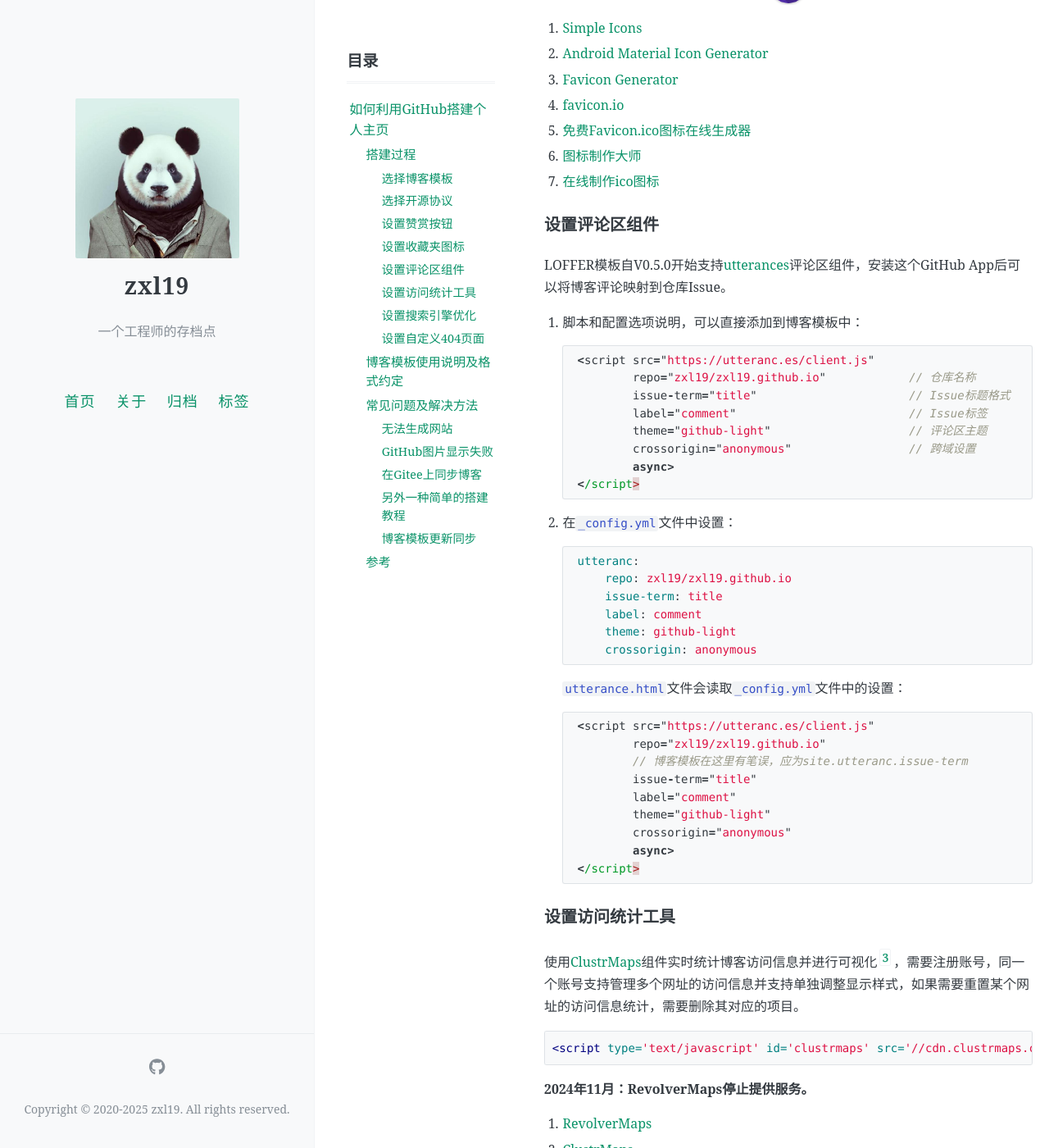
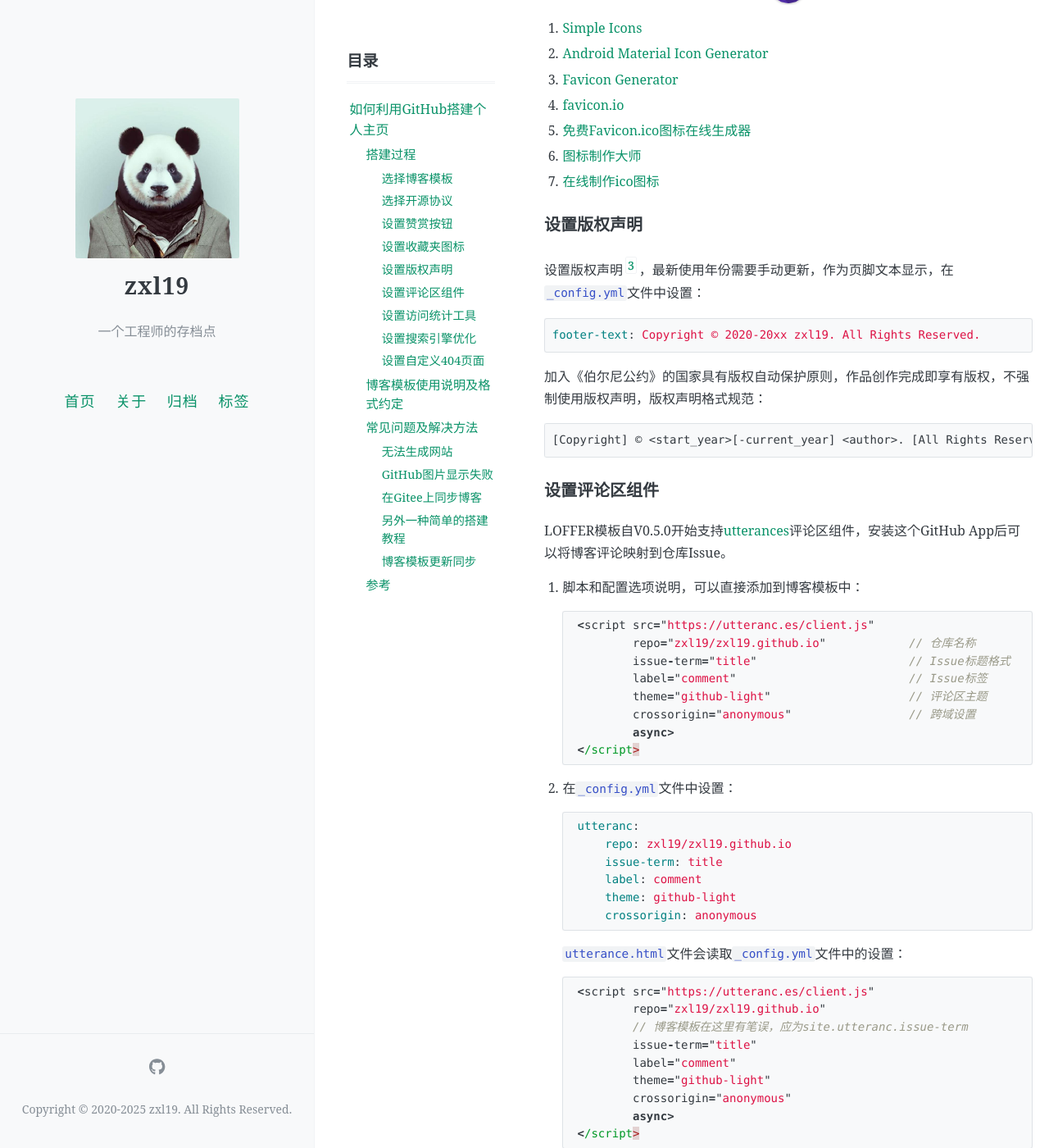
Before and after one commit to zxl19/zxl19.github.io, a Jekyll site: the page built from _posts/2020-05-05-blog-setup.md, in a window 1280 px wide and 1400 px high, scrolled down 1680 px. Shown: the whole window at 82% size. Built offline with Jekyll 4.4.1, drawn with Linux system fonts in a browser that asks for light colours; comment, search, counter and statistics services are not loaded; some of the changed text lies outside the part shown.

Commit message:
Update Posts modified:   _config.yml modified:   _posts/2020-05-05-blog-setup.md modified:   _posts/2021-05-25-slam-tool.md modified:   _posts/2023-03-25-math-material.md

````diff
--- a/_config.yml
+++ b/_config.yml
@@ -66,7 +66,7 @@ footer-links:
   youtube: # channel/<your_long_string> or user/<user-name>
 
 # 站点页脚的文字
-footer-text: Copyright © 2020-2025 zxl19. All rights reserved.
+footer-text: Copyright © 2020-2025 zxl19. All Rights Reserved.
 
 #
 # 评论，注意，请不要同时添加多种不同的评论区
--- a/_posts/2020-05-05-blog-setup.md
+++ b/_posts/2020-05-05-blog-setup.md
@@ -66,6 +66,22 @@ pinned: false
 6. [图标制作大师](https://geticon.cn)
 7. [在线制作ico图标](https://www.bitbug.net)
 
+### 设置版权声明
+
+设置版权声明[^3]，最新使用年份需要手动更新，作为页脚文本显示，在`_config.yml`文件中设置：
+
+```yaml
+footer-text: Copyright © 2020-20xx zxl19. All Rights Reserved.
+```
+
+[^3]: 以我的版权声明为例。
+
+加入《伯尔尼公约》的国家具有版权自动保护原则，作品创作完成即享有版权，不强制使用版权声明，版权声明格式规范：
+
+```text
+[Copyright] © <start_year>[-current_year] <author>. [All Rights Reserved.]
+```
+
 ### 设置评论区组件
 
 LOFFER模板自V0.5.0开始支持[utterances](https://utteranc.es)评论区组件，安装这个GitHub App后可以将博客评论映射到仓库Issue。
@@ -246,11 +262,15 @@ permalink: /404.html
 8. [simple-icons/simple-icons](https://github.com/simple-icons/simple-icons)
 9. [Maddoc42/Android-Material-Icon-Generator](https://github.com/Maddoc42/Android-Material-Icon-Generator)
 10. [Online Tools-RedKetchup](https://redketchup.io)
-11. [RevolverMaps](https://www.revolvermaps.com)
-12. [ClustrMaps](https://clustrmaps.com)
-13. [Have you noticed a change to the website?-NoFakeNews](https://nofakenews.net/2024/11/15/have-you-noticed-a-change-to-the-website)
-14. [网站访问统计小工具RevolverMaps无法用了——平替ClustrMaps-CSDN博客](https://blog.csdn.net/weixin_43835470/article/details/144537126)
-15. [谷歌搜索到自己在github的个人博客](https://fgc346.github.io/2023/04/13/OwnSiteByGoogleSearch/)
-16. [GitHub Pages documentation-GitHub Docs](https://docs.github.com/en/pages)
-17. [【最新】解决Github网页上图片显示失败的问题-CSDN博客](https://blog.csdn.net/qq_38232598/article/details/91346392)
-18. [如何制作个人学术主页？-知乎](https://www.zhihu.com/question/281476526)
+11. [规范的版权Copyright说明怎么写？-赵智功的回答-知乎](https://www.zhihu.com/question/19916364/answer/950648013)
+12. [规范的版权Copyright说明怎么写？-谪人的回答-知乎](https://www.zhihu.com/question/19916364/answer/330516163)
+13. [网站页面底部的著作权（版权）声明应该怎么写？-零识的文章-知乎](https://zhuanlan.zhihu.com/p/23670911)
+14. [关于网站版权声明(Copyright)的格式和写法-CSDN博客](https://blog.csdn.net/masonman/article/details/39482605)
+15. [RevolverMaps](https://www.revolvermaps.com)
+16. [ClustrMaps](https://clustrmaps.com)
+17. [Have you noticed a change to the website?-NoFakeNews](https://nofakenews.net/2024/11/15/have-you-noticed-a-change-to-the-website)
+18. [网站访问统计小工具RevolverMaps无法用了——平替ClustrMaps-CSDN博客](https://blog.csdn.net/weixin_43835470/article/details/144537126)
+19. [谷歌搜索到自己在github的个人博客](https://fgc346.github.io/2023/04/13/OwnSiteByGoogleSearch/)
+20. [GitHub Pages documentation-GitHub Docs](https://docs.github.com/en/pages)
+21. [【最新】解决Github网页上图片显示失败的问题-CSDN博客](https://blog.csdn.net/qq_38232598/article/details/91346392)
+22. [如何制作个人学术主页？-知乎](https://www.zhihu.com/question/281476526)
````
Also changed, not shown: other parts of _posts/2020-05-05-blog-setup.md (+3 -3 lines), _posts/2021-05-25-slam-tool.md (+5 -3 lines), _posts/2023-03-25-math-material.md (+5 -4 lines).
